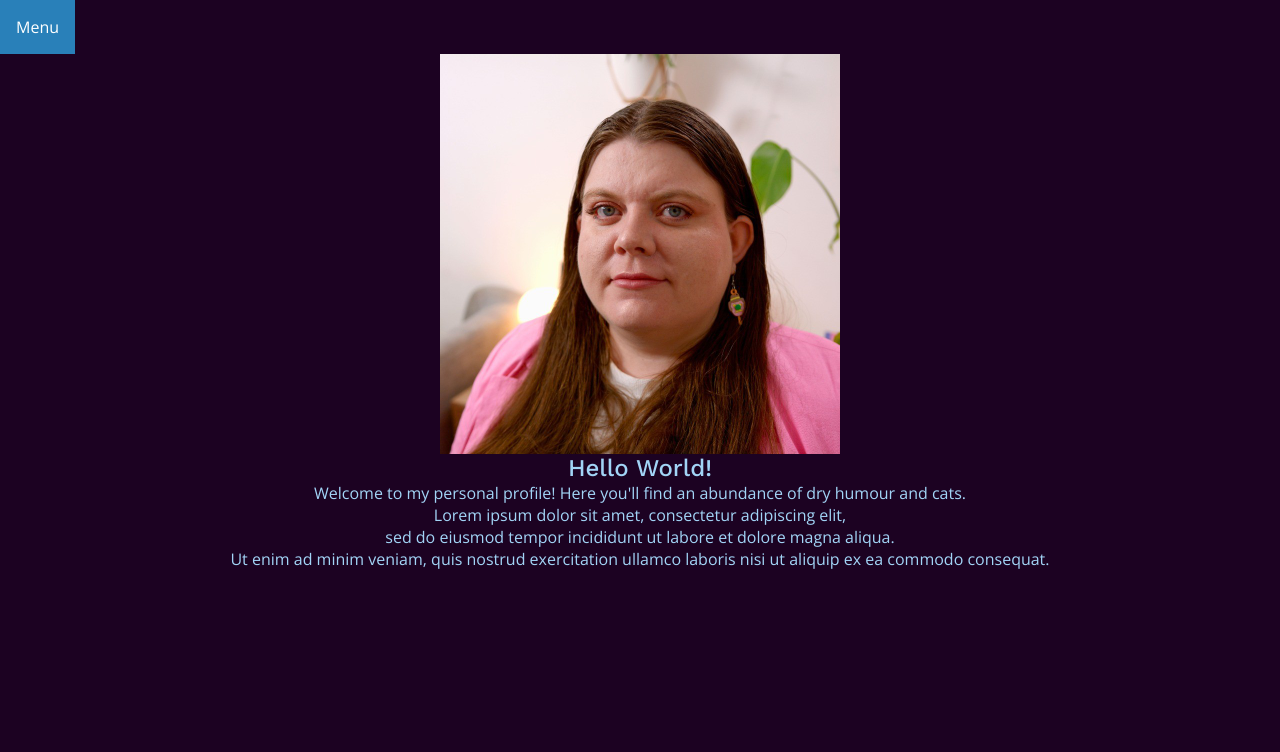
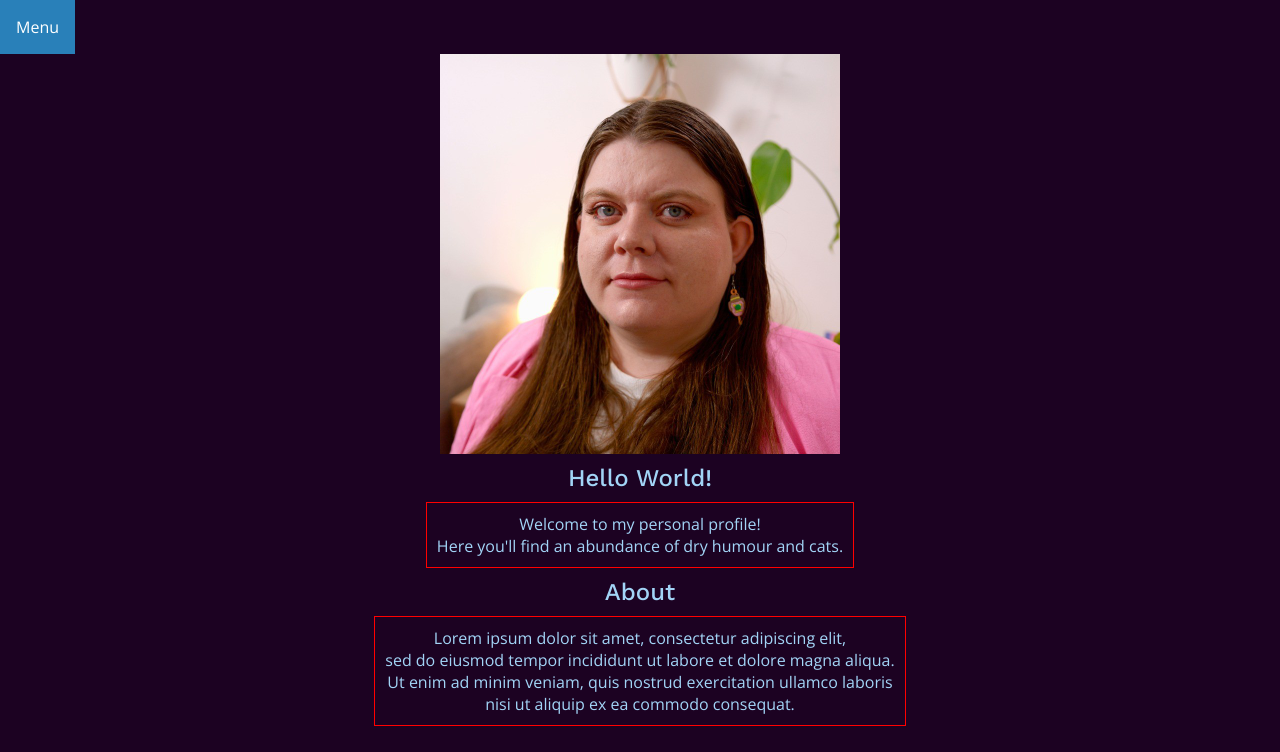
Before and after one commit to Kehteh/kehteh.github.io, a plain HTML site: page index.html in a window 1280 px wide. Drawn offline with nearby package versions, Linux system fonts and the light colour scheme.

Commit message:
added padding, inserted divs and added flexbox

```diff
--- a/index.html
+++ b/index.html
@@ -94,45 +94,25 @@
   </script>
 
 <head>
-
-  <section class="hero">
-    <img
-      src=img\Kehteh.jpg
-      alt="Katie"
-      width="400px"
-  />
-
-    <h1>Hello World!</h1>
-    <p class="intro">Welcome to my personal profile! Here you'll find an abundance of dry humour and cats.</p>
-
-    <p class="bio">Lorem ipsum dolor sit amet, consectetur adipiscing elit, <br>sed do eiusmod tempor incididunt ut labore et dolore magna aliqua. <br>Ut enim ad minim veniam, quis nostrud exercitation ullamco laboris nisi ut aliquip ex ea commodo consequat. </p>
-
+  <div class="intro">
+    <section class="hero">
+      <img class="Profile"
+        src=img\Kehteh.jpg
+        alt="Katie"
+        width="400px" />
+      <h1>Hello World!</h1>
+      <p>Welcome to my personal profile! <br>Here you'll find an abundance of dry humour and cats.</p>
+    </div>
   </section>
-
 </head>
 
 
 <body>
-
-
   <head>
-
-
-
-
-
-<section>
-  <style>
-
-    h2 {
-      text-align: center;
-    }
-
-  </style>
-
-
-
-
-</section>
+    <section class >
+      <h2>About</h2>
+        <p>Lorem ipsum dolor sit amet, consectetur adipiscing elit, <br>sed do eiusmod tempor incididunt ut labore et dolore magna aliqua. <br>Ut enim ad minim veniam, quis nostrud exercitation ullamco laboris <br>nisi ut aliquip ex ea commodo consequat. </p>
+    </section>
+  </head>
 </body>
 </html>
--- a/style.css
+++ b/style.css
@@ -66,47 +66,65 @@ select {
 
 /* Components */
 
+.intro {
+display: flex;
+flex-direction: column;
 
-.hero h1 {
+}
+
+.hero {
+    display: flex;
+    flex-direction: column;
+
+}
+
+h1 {
     color: #A2D4F6;
     font-family: "Work Sans", sans-serif;
     font-optical-sizing: auto;
     font-weight: 500;
     font-style: normal;
+    font-size: x-large;
     text-align: center;
-    font-size: x-large;
+    padding: 10px;
 
 }
 
-.hero h2 {
+h2 {
+    color: #A2D4F6;
+    font-family: "Work Sans", sans-serif;
+    font-optical-sizing: auto;
+    font-weight: 500;
+    font-style: normal;
+    font-size: x-large;
     text-align: center;
-    color: #A2D4F6;
+    padding: 10px;
+
 }
 
-p.intro {
+
+p {
+    display: flex;
+    flex-direction: column;
+    margin-right: auto;
+    margin-left: auto;
+    color: #A2D4F6;
     text-align: center;
-    color: #A2D4F6;
-}
-
-p.bio {
-    text-align: center;
-    color: #A2D4F6;
+    width: fit-content;
+    height: fit-content;
+    padding: 10px;
+    border: 1px solid red;
 }
 
 body {
     background-color:#1C0222;
     color:#A2D4F6
 
-
 }
 
 img {
-  .flex-container {
-    display: flex;
-    flex-direction: column;
-  }
-    display:block;
-    margin:auto;
+    display: block;
+    margin: auto;
 
 }
 
@@ -114,14 +132,17 @@ ul {
     list-style-type: none;
     margin: 0;
     padding: 0;
+
 }
 
 li {
     float: left;
+
 }
 
 a {
     display: block;
     padding: 8px;
     background-color: #dddddd;
+
 }
```
